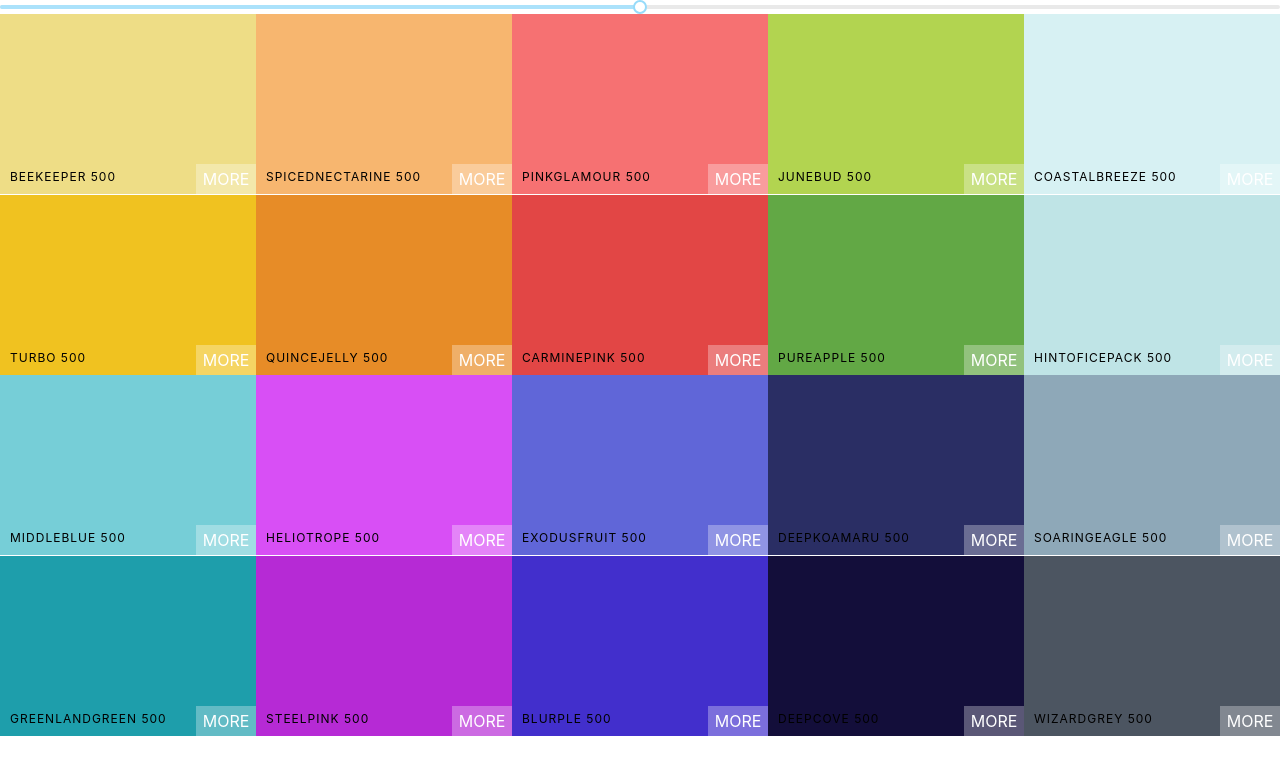
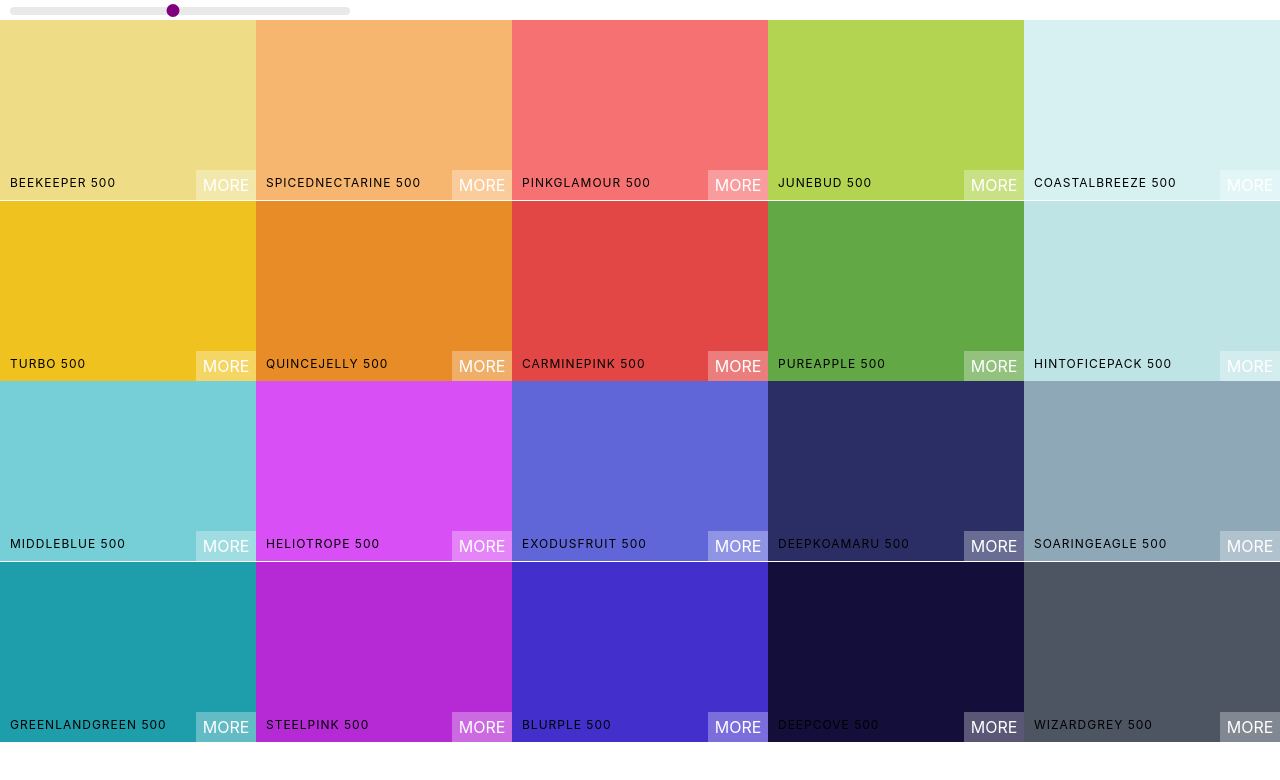
Before and after one commit to Carlito1113/palette, a React (Create React App) app: page / in a window 1280 px wide. Shown: the top 780 px of the page. Built offline with nearby package versions, Linux system fonts and the light colour scheme.

Commit message:
style color slider

```diff
--- a/src/components/Palette.js
+++ b/src/components/Palette.js
@@ -1,8 +1,8 @@
 import React, { useState, useEffect } from 'react'
 import ColorBox from './ColorBox'
-import '../styles/Palette.css'
 import Slider from 'rc-slider'
 import 'rc-slider/assets/index.css'
+import '../styles/Palette.css'
 
 const Palette = ({ palette }) => {
   const [level, setLevel] = useState(500)
@@ -13,6 +13,7 @@
 
   return (
     <div className="Palette">
+      <div className="slider">
         <Slider
           defaultValue={level}
           min={100}
@@ -22,6 +23,7 @@
             setLevel(value)
           }}
         />
+      </div>
       <div className="Palette-colors">{colorBoxes}</div>
     </div>
   )
--- a/src/styles/Palette.css
+++ b/src/styles/Palette.css
@@ -5,3 +5,31 @@
 .Palette-colors {
   height: 90%;
 }
+
+.slider {
+  width: 340px;
+  margin: 0 10px;
+  display: inline-block;
+}
+
+.rc-slider-track {
+  background-color: transparent;
+}
+
+.rc-slider-rail {
+  height: 8px;
+}
+
+.rc-slider-handle,
+.rc-slider-handle:active,
+.rc-slider-handle:focus,
+.rc-slider-handle:hover {
+  background-color: purple;
+  outline: none;
+  border: 2px solid purple;
+  box-shadow: none;
+  width: 13px;
+  height: 13px;
+  margin-left: -7px;
+  margin-top: -3px;
+}
```
Lines whose indentation alone changed are shown as unchanged.
